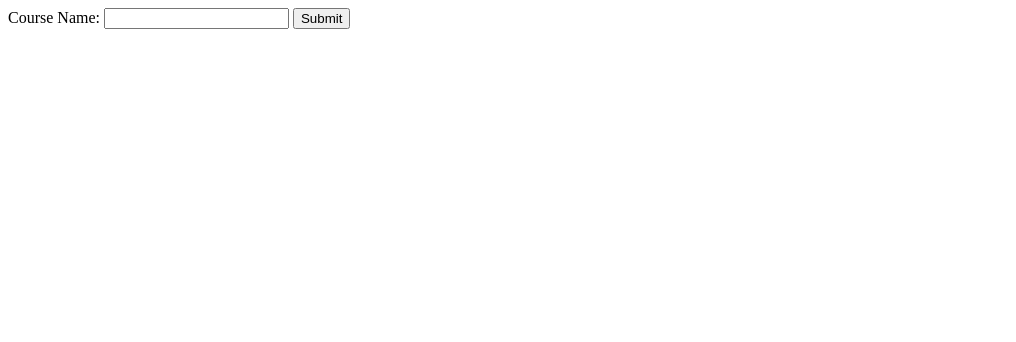
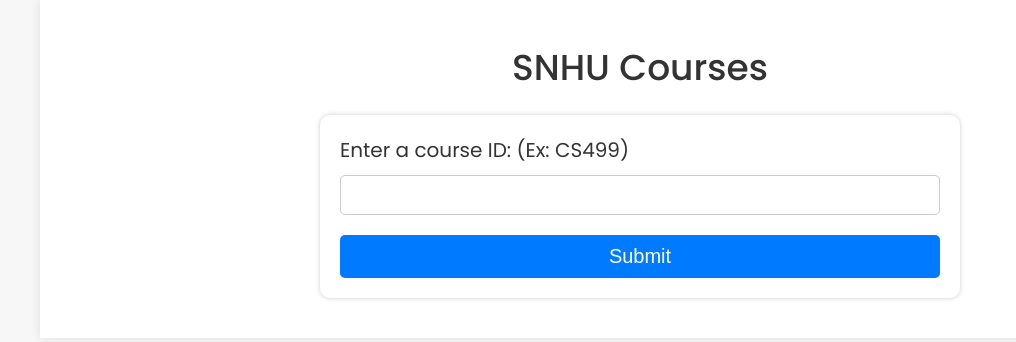
Before and after one commit to andrewtryder/snhu-courses, a Flask app: page / in a window 1280 px wide. Shown: the top 342 px of the page, without its empty margins (0-1016 px from the left). Run offline with Flask 3, Linux system fonts and the light colour scheme.

Commit message:
HTML and code fixes.

```diff
--- a/app.py
+++ b/app.py
@@ -6,7 +6,7 @@ from flask_cors import CORS
 import requests
 import json
 
-app = Flask(__name__)
+app = Flask(__name__, template_folder='templates')
 CORS(app)
 
 def format_data(data):
@@ -39,27 +39,17 @@ def course_graph():
         if course_info:
             # Make API call to get latest data
             data = create_course_tree(course_name)
-
-            print("DATA: {0} TYPE: {1}".format(data, type(data)))
-
             # Format data for vis.js consumption
             vis_data = format_data(data)
 
             # Render graph onto webpage
             return render_template('course-graph.html', data=json.dumps(vis_data))
-
         else:
             # Invalid course name, render error page
             return redirect(url_for('course_graph'))
     else:
         # Show form to ask for course name
-        return '''
-                <form method="post">
-                    <label for="course_name">Course Name:</label>
-                    <input type="text" id="course_name" name="course_name">
-                    <button type="submit">Submit</button>
-                </form>
-            '''
+        return render_template('index.html')
 
 @app.route('/course-trees/<course_ids>')
 def get_course_trees(course_ids):
--- a/templates/course-graph.html
+++ b/templates/course-graph.html
@@ -14,7 +14,7 @@
 </head>
 <body>
 	<h1>Course Prerequisites Graph</h1>
-	<h3>CS499: Computer Science Capstone</h3>
+	<h3>{{course_name}}</h3>
 	<div id="mynetwork"></div>
 	<script type="text/javascript">
 		var container = document.getElementById('mynetwork');
--- /dev/null
+++ b/templates/index.html
@@ -0,0 +1,113 @@
+<!DOCTYPE html>
+<html lang="en-us">
+<head>
+  <meta charset="UTF-8">
+  <title>SNHU Courses</title>
+  <link href="https://fonts.googleapis.com/css?family=Poppins:400,500&display=swap" rel="stylesheet">
+  <style>
+    body {
+      margin: 0;
+      padding: 0;
+      font-family: 'Poppins', sans-serif;
+      font-size: 16px;
+      color: #333;
+      background-color: #f7f7f7;
+    }
+
+    .container {
+      max-width: 1200px;
+      margin: 0 auto;
+      padding: 40px;
+      box-sizing: border-box;
+      background-color: #fff;
+      box-shadow: 0 0 10px rgba(0,0,0,0.1);
+    }
+
+    h1, h2, h3, h4, h5 {
+      margin: 0;
+    }
+
+    h1 {
+      font-size: 36px;
+      font-weight: 500;
+      text-align: center;
+      margin-bottom: 20px;
+      color: #333;
+    }
+
+    form {
+      display: flex;
+      flex-direction: column;
+      max-width: 600px;
+      margin: 0 auto;
+      padding: 20px;
+      border-radius: 10px;
+      box-shadow: 0 0 5px rgba(0,0,0,0.2);
+      background-color: #fff;
+    }
+
+    label {
+      font-size: 20px;
+      margin-bottom: 10px;
+      color: #333;
+    }
+
+    input[type="text"] {
+      font-size: 16px;
+      padding: 10px;
+      margin-bottom: 20px;
+      border-radius: 5px;
+      border: 1px solid #ccc;
+    }
+
+    button[type="submit"] {
+      font-size: 20px;
+      padding: 10px 20px;
+      border-radius: 5px;
+      border: none;
+      background-color: #007bff;
+      color: #fff;
+      cursor: pointer;
+      transition: all 0.2s ease-in-out;
+    }
+
+    button[type="submit"]:hover {
+      background-color: #0056b3;
+    }
+
+    .error {
+      margin-top: 20px;
+      font-size: 24px;
+      font-weight: 500;
+      text-align: center;
+      color: #dc3545;
+    }
+
+    #graph {
+      max-width: 1200px;
+      margin: 0 auto 40px;
+      padding: 20px;
+      border-radius: 10px;
+      box-shadow: 0 0 10px rgba(0,0,0,0.1);
+      background-color: #fff;
+      overflow: auto;
+    }
+  </style>
+</head>
+<body>
+  <div class="container">
+    <h1>SNHU Courses</h1>
+    <form method="post">
+      <label for="course_name">Enter a course ID: (Ex: CS499)</label>
+      <input type="text" id="course_name" name="course_name" required>
+      <button type="submit">Submit</button>
+    </form>
+    {% if error %}
+      <div class="error">{{ error }}</div>
+    {% endif %}
+    {% if graph %}
+      <div id="graph">{{ graph|safe }}</div>
+    {% endif %}
+  </div>
+</body>
+</html>
```
Also changed, not shown: html/course-graph.html (deleted, +0 -40 lines).
